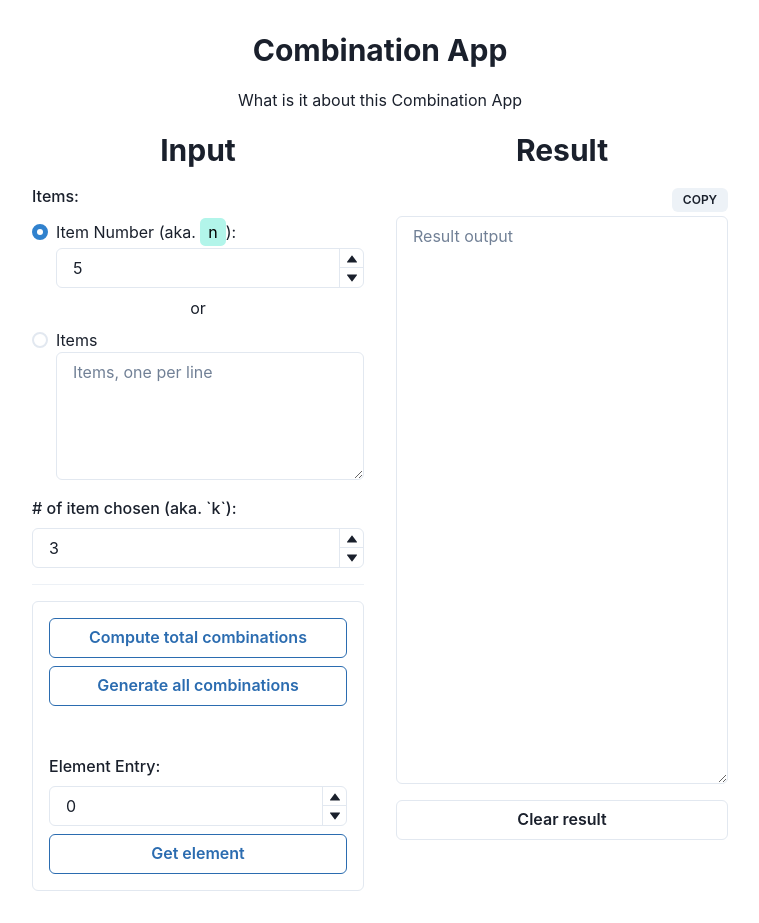
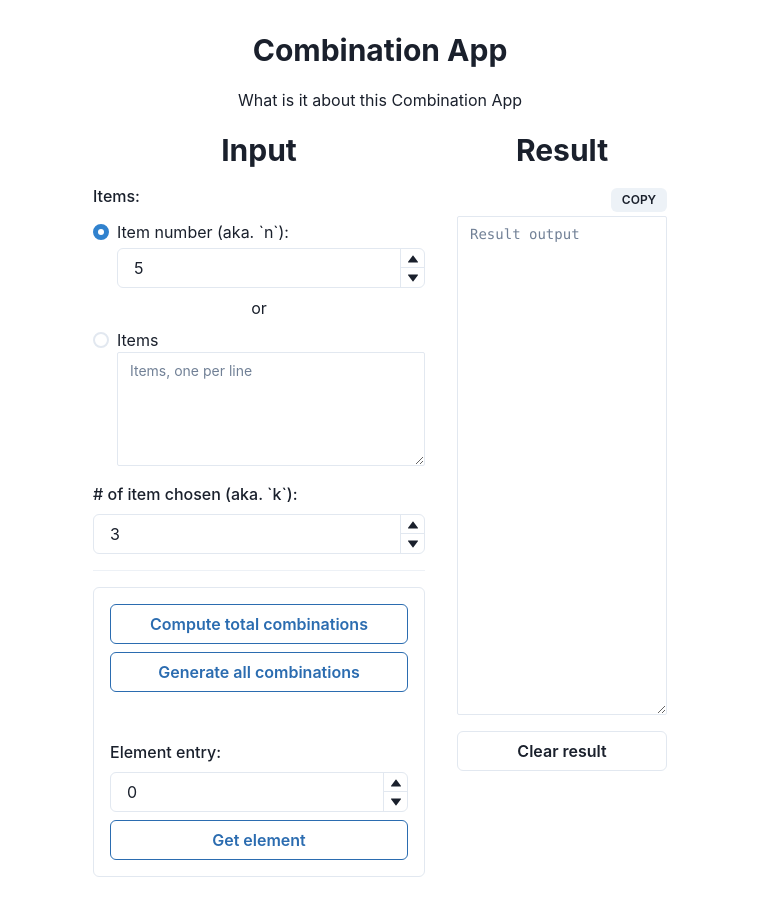
Before and after one commit to jimmychu0807/combination-app, a React (Vite) app in the folder apps/main-app/: page / in a window 1280 px wide. Shown: the whole page, without its empty margins (260-1019 px from the left). Built offline with nearby package versions, Linux system fonts and the light colour scheme.

Commit message:
refactored code (#6)

```diff
--- a/apps/main-app/package.json
+++ b/apps/main-app/package.json
@@ -28,7 +28,8 @@
     "@workspace/lib": "*",
     "framer-motion": "^9.0.2",
     "react": "^18.2.0",
-    "react-dom": "^18.2.0"
+    "react-dom": "^18.2.0",
+    "sass": "^1.58.0"
   },
   "devDependencies": {
     "@types/node": "^17.0.21",
--- a/apps/main-app/src/components/App.tsx
+++ b/apps/main-app/src/components/App.tsx
@@ -1,57 +1,37 @@
-import { Flex, Heading, SimpleGrid, VStack } from '@chakra-ui/react';
+import { Heading, Stack } from '@chakra-ui/react';
 import { useState } from 'react';
-import { Combination } from '@workspace/lib';
 
 import Readme from './Readme';
 import InputPane from './InputPane';
 import OutputPane from './OutputPane';
+import { model } from '../model';
 import './App.css';
 
+export type ItemChoice = 'itemNumber' | 'items';
+
 export interface InputParams {
-  items: number | string[];
+  items: string[];
+  itemNum: number;
+  use: ItemChoice;
   k: number;
   lOrder: number;
-  action?: 'computeTotal' | 'generateAll' | 'getElement';
-}
-
-export interface Compute {
-  computeTotal: (n: number, k: number) => void;
-  generateCombination: (items: number | string[], k: number) => void;
-  getLexElement: (items: number | string[], k: number, lOrder: number) => void;
 }
 
 function App() {
-  const [input, setInput] = useState<InputParams>({ items: 5, k: 3, lOrder: 0, action: undefined });
+  const [input, setInput] = useState<InputParams>({
+    items: [],
+    itemNum: 5,
+    k: 3,
+    use: 'itemNumber',
+    lOrder: 0,
+  });
   const [output, setOutput] = useState<string>('');
-
-  const compute: Compute = {
-    computeTotal: (n: number, k: number) => {
-      setOutput(Combination.choose(n, k).toString());
-    },
-
-    generateCombination: (items: number | string[], k: number) => {
-      const com = Array.isArray(items)
-        ? new Combination<string>(items, k)
-        : new Combination<number>(items, k);
-      const result = Array.from(com);
-      const resultStr = result.map((el) => Array.from(el.values()).toString()).join('\n');
-      setOutput(resultStr);
-    },
-
-    getLexElement: (items: number | string[], k: number, lOrder: number) => {
-      const com = Array.isArray(items)
-        ? new Combination<string>(items, k)
-        : new Combination<number>(items, k);
-      const result = com.element(lOrder);
-      const resultStr = Array.from(result.values()).toString();
-      setOutput(resultStr);
-    },
-  };
+  const [errMsg, setErrMsg] = useState<string>('');
+  const compute = model(setOutput, setErrMsg);
 
   return (
     <>
-      <Flex direction="column">
-        <VStack spacing={5}>
+      <Stack direction="column" spacing={5}>
         <Heading as="h1" size="lg">
           Combination App
         </Heading>
@@ -59,13 +39,17 @@ function App() {
         <Readme />
 
         <form>
-            <SimpleGrid columns={2} spacing={8}>
-              <InputPane input={input} setInput={setInput} compute={compute} />
-              <OutputPane output={output} setOutput={setOutput} />
-            </SimpleGrid>
+          <Stack direction="row" gap={8}>
+            <InputPane input={input} setInput={setInput} model={compute} />
+            <OutputPane
+              output={output}
+              setOutput={setOutput}
+              errMsg={errMsg}
+              setErrMsg={setErrMsg}
+            />
+          </Stack>
         </form>
-        </VStack>
-      </Flex>
+      </Stack>
     </>
   );
 }
--- a/apps/main-app/src/components/InputPane.tsx
+++ b/apps/main-app/src/components/InputPane.tsx
@@ -6,7 +6,6 @@ import {
   FormControl,
   FormLabel,
   Heading,
-  Highlight,
   NumberDecrementStepper,
   NumberIncrementStepper,
   NumberInput,
@@ -20,30 +19,30 @@ import {
   Textarea,
 } from '@chakra-ui/react';
 
-import { useState, Dispatch } from 'react';
+import { Dispatch } from 'react';
 import type { InputParams, Compute } from './App';
 
 interface NumberFieldControlProps {
   label?: string;
   value: number;
-  setValue: Dispatch<number>;
+  onChange: Dispatch<number>;
 }
 
 interface InputPaneProps {
   input: InputParams;
   setInput: Dispatch<InputParams>;
-  compute: Compute;
+  model: Compute;
 }
 
-type ItemChoice = 'itemNumber' | 'items';
+type ComputeType = 'computeTotal' | 'generateCombination' | 'getElement';
 
 function NumberFieldControl(props: NumberFieldControlProps) {
-  const { label, value, setValue } = props;
+  const { label, value, onChange } = props;
   return (
     <>
       <FormControl>
         {label && <FormLabel>{label}</FormLabel>}
-        <NumberInput defaultValue={value} onChange={(_, vn) => setValue(vn)}>
+        <NumberInput defaultValue={value.toString()} onChange={(_, vn) => onChange(vn)}>
           <NumberInputField value={value} />
           <NumberInputStepper>
             <NumberIncrementStepper />
@@ -56,29 +55,25 @@ function NumberFieldControl(props: NumberFieldControlProps) {
 }
 
 export default function InputPane(props: InputPaneProps) {
-  const { compute } = props;
+  const { model, input, setInput } = props;
 
-  const [n, setN] = useState<number>(5);
-  const [items, setItems] = useState<string>('');
-  const [use, setUse] = useState<ItemChoice>('itemNumber');
-  const [k, setK] = useState<number>(3);
-  const [lOrder, setLOrder] = useState<number>(0);
-
-  function handleComputeTotal() {
-    const itemNum = use === 'itemNumber' ? n : items.split('\n').length;
-    compute.computeTotal(itemNum, k);
+  function updateInput(obj: { [key: string]: string | number | string[] }) {
+    setInput({ ...input, ...obj });
   }
 
-  function handleGenerateCombination() {
-    const inputItems: number | string[] =
-      use === 'itemNumber' ? n : items.split('\n').map((v) => v.trim());
-    compute.generateCombination(inputItems, k);
-  }
+  function compute(computeType: ComputeType) {
+    const itemNum = input.use === 'itemNumber' ? input.itemNum : input.items.length;
 
-  function handleGetLexElement() {
-    const inputItems: number | string[] =
-      use === 'itemNumber' ? n : items.split('\n').map((v) => v.trim());
-    compute.getLexElement(inputItems, k, lOrder);
+    if (computeType === 'computeTotal') {
+      model.computeTotal(itemNum, input.k);
+    } else {
+      const items = input.use === 'itemNumber' ? input.itemNum : input.items;
+      if (computeType === 'generateCombination') {
+        model.generateCombination(items, input.k);
+      } else {
+        model.getLexElement(items, input.k, input.lOrder);
+      }
+    }
   }
 
   return (
@@ -88,17 +83,16 @@ export default function InputPane(props: InputPaneProps) {
           Input
         </Heading>
 
-        <RadioGroup defaultValue={use} onChange={(v) => setUse(v as ItemChoice)}>
+        <RadioGroup defaultValue={input.use} onChange={(v) => updateInput({ use: v })}>
           <FormLabel>Items:</FormLabel>
           <Radio w="100%" value="itemNumber" my={1}>
-            Item Number (aka.{' '}
-            <Highlight query="n" styles={{ px: '2', py: '1', rounded: '20%', bg: 'teal.100' }}>
-              n
-            </Highlight>
-            ):
+            Item number (aka. `n`):
           </Radio>
           <Box ml={6}>
-            <NumberFieldControl value={n} setValue={setN} />
+            <NumberFieldControl
+              value={input.itemNum}
+              onChange={(v) => updateInput({ itemNum: v })}
+            />
           </Box>
           <Text my={2}>or</Text>
           <Radio w="100%" value="items">
@@ -109,15 +103,20 @@ export default function InputPane(props: InputPaneProps) {
               <Textarea
                 rows={5}
                 height="auto"
-                value={items}
+                value={input.items}
                 placeholder="Items, one per line"
-                onChange={(ev) => setItems(ev.target.value)}
+                onChange={(ev) => updateInput({ items: ev.target.value.split('\n') })}
+                size="sm"
               />
             </FormControl>
           </Box>
         </RadioGroup>
 
-        <NumberFieldControl value={k} label="# of item chosen (aka. `k`):" setValue={setK} />
+        <NumberFieldControl
+          value={input.k}
+          label="# of item chosen (aka. `k`):"
+          onChange={(k) => updateInput({ k })}
+        />
 
         <Divider />
 
@@ -130,12 +129,18 @@ export default function InputPane(props: InputPaneProps) {
           borderRadius="md"
           p={4}
         >
-          <Stack direction="column">
-            <Button onClick={handleComputeTotal}>Compute total combinations</Button>
-            <Button onClick={handleGenerateCombination}>Generate all combinations</Button>
+          <Stack direction="column" w="100%">
+            <Button onClick={() => compute('computeTotal')}>Compute total combinations</Button>
+            <Button onClick={() => compute('generateCombination')}>
+              Generate all combinations
+            </Button>
             <Spacer my={4} h={12} />
-            <NumberFieldControl value={lOrder} label="Element Entry:" setValue={setLOrder} />
-            <Button onClick={handleGetLexElement}>Get element</Button>
+            <NumberFieldControl
+              value={input.lOrder}
+              label="Element entry:"
+              onChange={(lOrder) => updateInput({ lOrder })}
+            />
+            <Button onClick={() => compute('getElement')}>Get element</Button>
           </Stack>
         </ButtonGroup>
       </Stack>
--- /dev/null
+++ b/apps/main-app/src/components/OutputPane.module.scss
@@ -0,0 +1,3 @@
+.textarea {
+  font-family: Consolas,Monaco,Lucida Console,Liberation Mono,DejaVu Sans Mono,Bitstream Vera Sans Mono,Courier New, monospace;
+}
--- a/apps/main-app/src/components/OutputPane.tsx
+++ b/apps/main-app/src/components/OutputPane.tsx
@@ -1,26 +1,41 @@
 import { useEffect, Dispatch } from 'react';
 import {
+  Alert,
+  AlertIcon,
+  AlertDescription,
+  Button,
+  CloseButton,
   Flex,
+  FormControl,
   Heading,
-  FormControl,
   Stack,
   Textarea,
-  Button,
   useClipboard,
+  useDisclosure,
 } from '@chakra-ui/react';
+
+import styles from './OutputPane.module.scss';
 
 interface OutputPaneProps {
   output: string;
   setOutput: Dispatch<string>;
+  errMsg: string;
+  setErrMsg: Dispatch<string>;
 }
 
 export default function OutputPane(props: OutputPaneProps) {
-  const { output, setOutput } = props;
+  const { output, setOutput, errMsg, setErrMsg } = props;
   const { onCopy, setValue } = useClipboard('');
+  const { onClose } = useDisclosure({ defaultIsOpen: false });
 
   useEffect(() => {
     setValue(output);
   }, [output]);
+
+  function closeError() {
+    setErrMsg('');
+    onClose();
+  }
 
   return (
     <>
@@ -28,17 +43,32 @@ export default function OutputPane(props: OutputPaneProps) {
         <Heading as="h3" size="lg">
           Result
         </Heading>
+        {errMsg.length > 0 && (
+          <Alert status="error">
+            <AlertIcon boxSize="4" />
+            <AlertDescription maxW="md">{errMsg}</AlertDescription>
+            <CloseButton
+              alignSelf="flex-start"
+              position="relative"
+              right={-1}
+              top={-1}
+              onClick={closeError}
+            />
+          </Alert>
+        )}
         <Flex direction="column">
           <Button alignSelf="end" size="xs" my={1} width={14} onClick={onCopy}>
             COPY
           </Button>
           <FormControl>
             <Textarea
+              className={styles.textarea}
               isReadOnly={true}
               rows={25}
               height="auto"
               placeholder="Result output"
               value={output}
+              size="sm"
             />
           </FormControl>
         </Flex>
--- /dev/null
+++ b/apps/main-app/src/model.ts
@@ -0,0 +1,48 @@
+import { Dispatch } from 'react';
+import { Combination } from '@workspace/lib';
+
+export interface Model {
+  computeTotal: (n: number, k: number) => void;
+  generateCombination: (items: number | string[], k: number) => void;
+  getLexElement: (items: number | string[], k: number, lOrder: number) => void;
+}
+
+export function model(setOutput: Dispatch<string>, setErrMsg: Dispatch<string>): Model {
+  return {
+    computeTotal: (n: number, k: number) => {
+      try {
+        setOutput(Combination.choose(n, k).toString());
+      } catch (err) {
+        setErrMsg((err as Error).toString());
+      }
+    },
+
+    generateCombination: (items: number | string[], k: number) => {
+      try {
+        const com = Array.isArray(items)
+          ? new Combination<string>(items, k)
+          : new Combination<number>(items, k);
+
+        const result = Array.from(com);
+        const resultStr = result.map((el) => Array.from(el.values()).toString()).join('\n');
+        setOutput(resultStr);
+      } catch (err) {
+        setErrMsg((err as Error).toString());
+      }
+    },
+
+    getLexElement: (items: number | string[], k: number, lOrder: number) => {
+      try {
+        const com = Array.isArray(items)
+          ? new Combination<string>(items, k)
+          : new Combination<number>(items, k);
+
+        const result = com.element(lOrder);
+        const resultStr = Array.from(result.values()).toString();
+        setOutput(resultStr);
+      } catch (err) {
+        setErrMsg((err as Error).toString());
+      }
+    },
+  };
+}
```
Also changed, not shown: 1 other file (tests, documents, lock files or other folders). Lines whose indentation alone changed are shown as unchanged.
